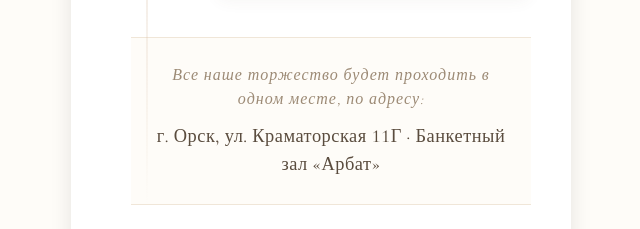
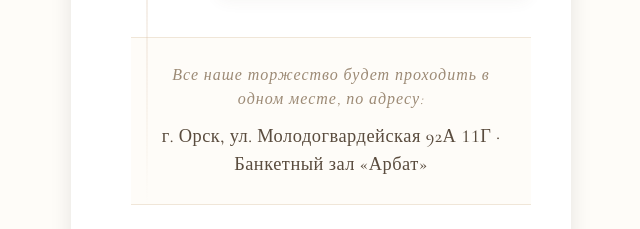
Before and after one commit to hubbleofficial1163-design/DenisNatalia, a plain HTML site: page index.html in a window 1280 px wide. Shown: the part 3260-3489 px from the top of the page, without its empty margins (319-959 px from the left). Drawn offline with nearby package versions, Linux system fonts and the light colour scheme; a web font is replaced by a local one.

Commit message:
index.html

```diff
--- a/index.html
+++ b/index.html
@@ -201,7 +201,7 @@
                 </div> -->
 <div class="timeline-final-note">
     <p class="final-location">Все наше торжество будет проходить в одном месте, по адресу:</p>
-    <p class="final-address">г. Орск, ул. Краматорская <span class="normal-number">11</span>Г · Банкетный зал «Арбат»</p>
+    <p class="final-address">г. Орск, ул. Молодогвардейская 92А <span class="normal-number">11</span>Г · Банкетный зал «Арбат»</p>
 </div>
             </div>
         </div>
```
